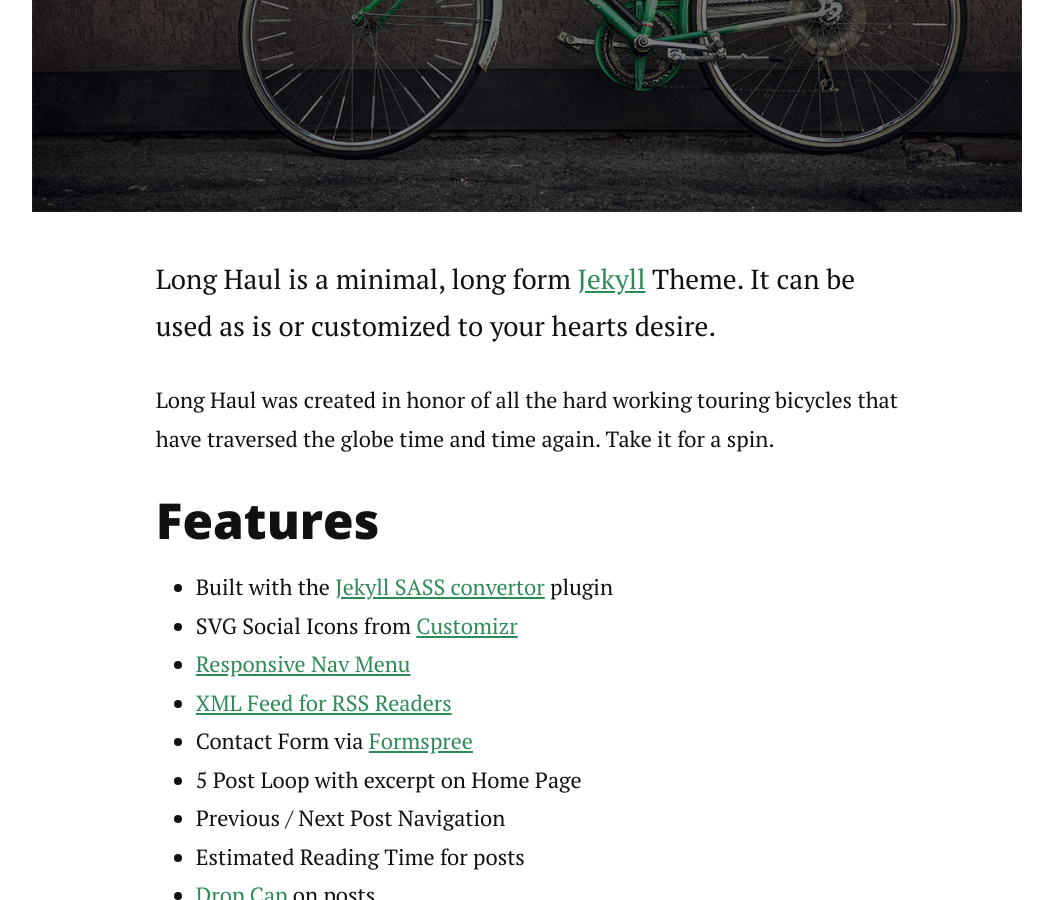
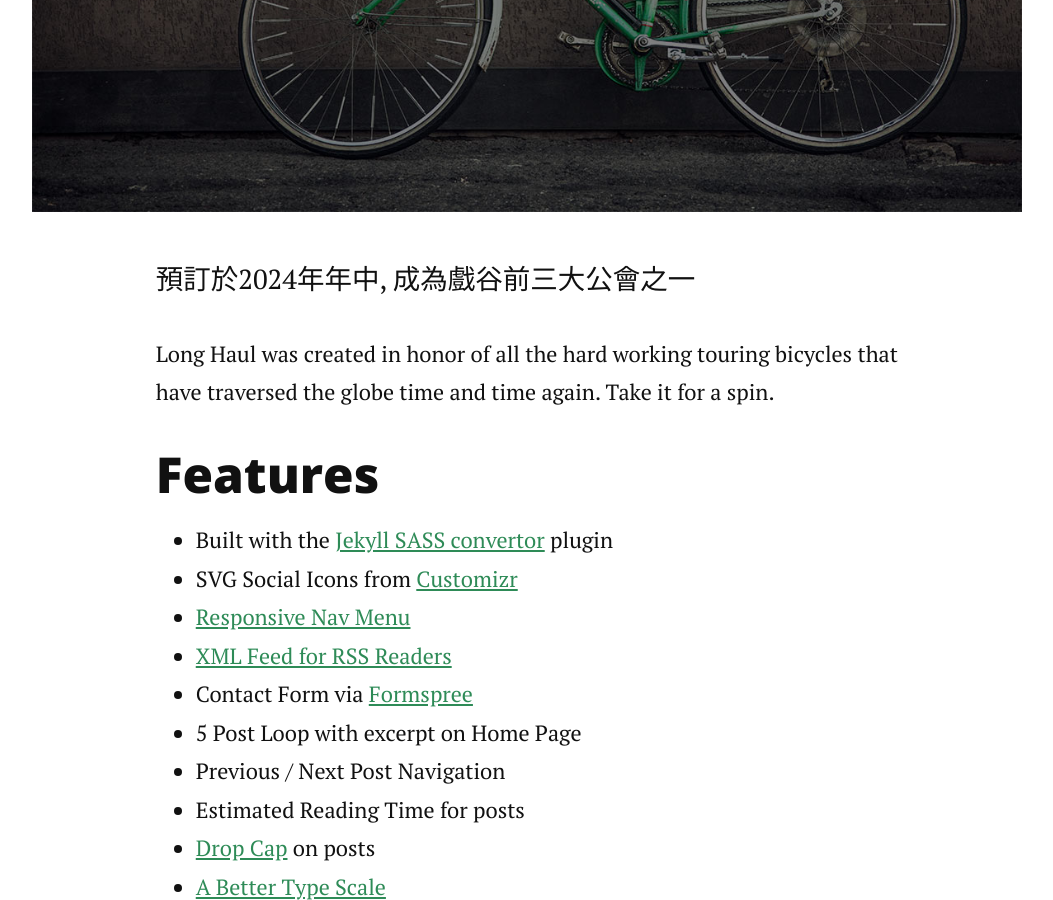
Before and after one commit to jetbomb2012/beloved, a Jekyll site: the page built from about.md, in a window 1280 px wide and 900 px high, scrolled down 945 px. Shown: the whole window, without its empty margins (113-1166 px from the left). Built offline with Jekyll 4.4.1, drawn with Linux system fonts in a browser that asks for light colours; nearby versions of some CDN libraries.

Commit message:
Update about.md

```diff
--- a/about.md
+++ b/about.md
@@ -6,7 +6,7 @@ title: 新黑澀會
 <div class="post">
 	<h1 class="pageTitle">關於新黑澀會使命與目標</h1>
 	<img src="{{ '/assets/img/touring.jpg' | relative_url }}" alt="">
-	<p class="intro">Long Haul is a minimal, long form <a href="http://jekyllrb.com">Jekyll</a> Theme. It can be used as is or customized to your hearts desire.</p>
+	<p class="intro">預訂於2024年年中, 成為戲谷前三大公會之一</p>
 	<p>Long Haul was created in honor of all the hard working touring bicycles that have traversed the globe time and time again. Take it for a spin.</p>
 	<h2>Features</h2>
 	<ul>
```
